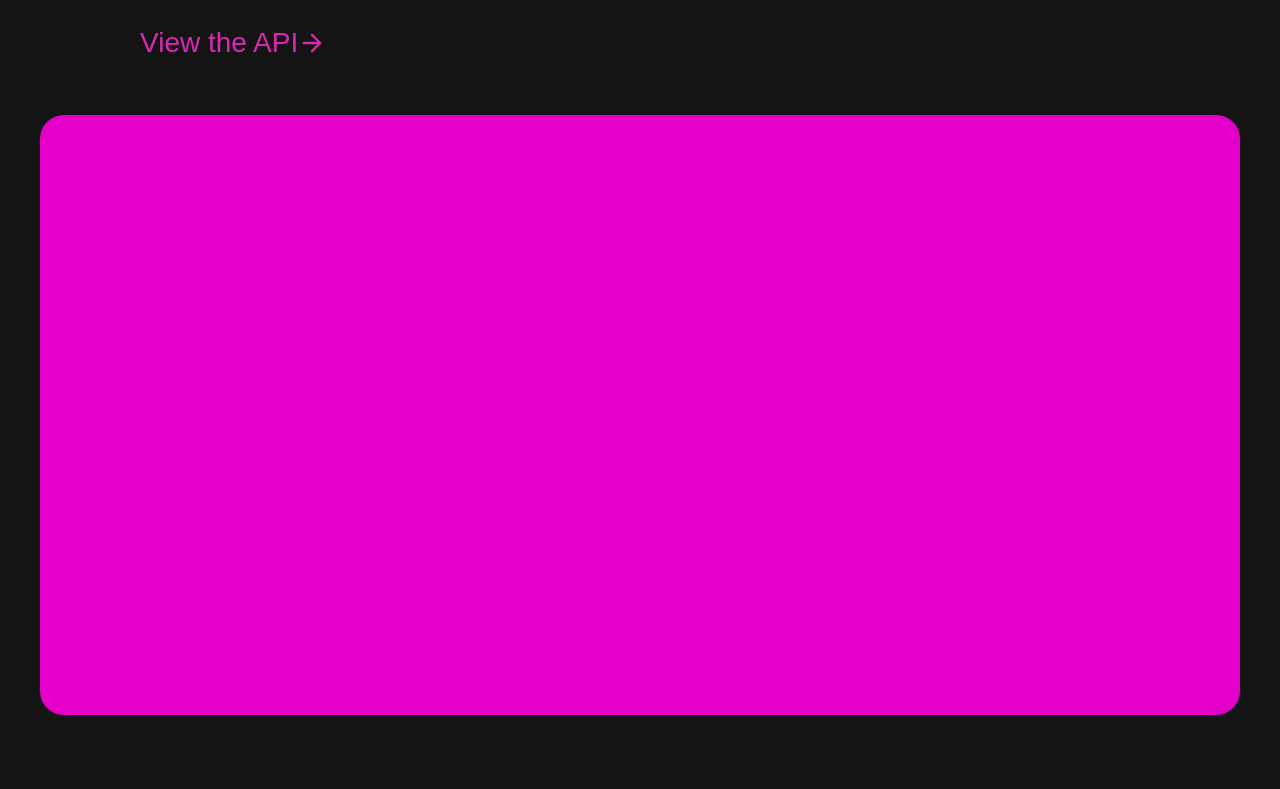
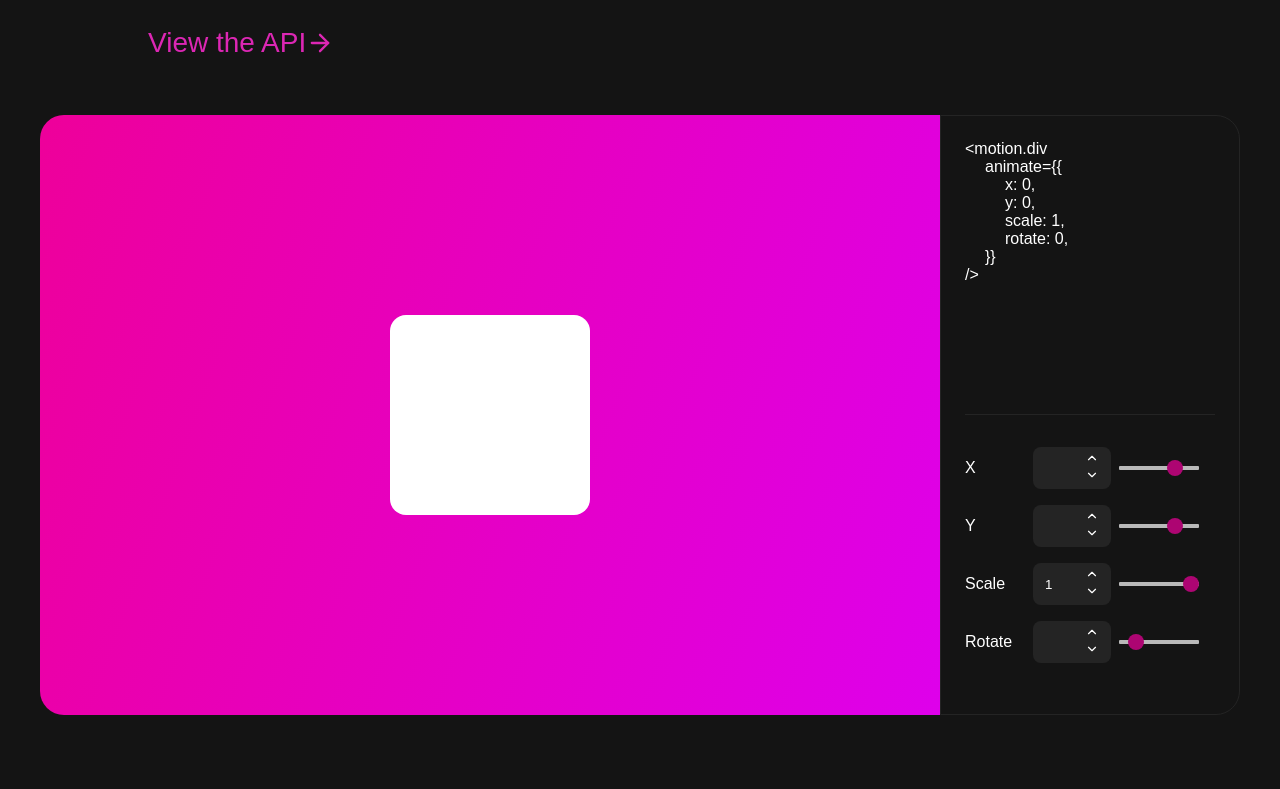
Before and after one commit to FilipePfluck/FramerMotion, a Next.js app: page / in a window 1280 px wide. Shown: the part 1151-1940 px from the top of the page. Built offline with nearby package versions, Linux system fonts and the light colour scheme.

Commit message:
second-day

```diff
--- a/package.json
+++ b/package.json
@@ -8,6 +8,7 @@
     "start": "next start"
   },
   "dependencies": {
+    "framer-motion": "^3.3.0",
     "next": "10.0.6",
     "react": "17.0.1",
     "react-dom": "17.0.1",
--- a/src/components/FirstWidget/index.tsx
+++ b/src/components/FirstWidget/index.tsx
@@ -1,9 +1,82 @@
+import { useState } from 'react'
+
 import * as S from './styles'
 
+import NumberInput from '../NumberInput'
+
 const FirstWidget = () => {
+    const [x, setX] = useState(0)
+    const [y, setY] = useState(0)
+    const [scale, setScale] = useState(1)
+    const [rotate, setRotate] = useState(0)
+
     return(
         <S.Container>
-
+            <S.Left>
+                <S.Square
+                    animate={{
+                        x,
+                        y,
+                        scale,
+                        rotate,
+                    }}
+                />
+            </S.Left>
+            <S.Right>
+                <S.Code>
+                    <p>{'<motion.div'}</p>
+                    <p style={{textIndent:20}}>{'animate={{'}</p>
+                    <p style={{textIndent:40}}>{`x: ${x},`}</p>
+                    <p style={{textIndent:40}}>{`y: ${y},`}</p>
+                    <p style={{textIndent:40}}>{`scale: ${scale},`}</p>
+                    <p style={{textIndent:40}}>{`rotate: ${rotate},`}</p>
+                    <p style={{textIndent:20}}>{'}}'}</p>
+                    <p>{'/>'}</p>
+                </S.Code>
+                <S.Switches>
+                    <S.InputLine>
+                        <S.Label htmlFor="X">X</S.Label>
+                        <NumberInput id="X" value={x} setValue={setX}/>
+                        <S.Range
+                            type="range"
+                            min={-100}
+                            max={100}
+                            onChange={e=>{setX(Number(e.target.value))}}
+                        />
+                    </S.InputLine>
+                    <S.InputLine>
+                        <S.Label htmlFor="Y">Y</S.Label>
+                        <NumberInput id="Y" value={y} setValue={setY}/>
+                        <S.Range
+                            type="range"
+                            min={-100}
+                            max={100}
+                            onChange={e=>{setY(Number(e.target.value))}}
+                        />
+                    </S.InputLine>
+                    <S.InputLine>
+                        <S.Label htmlFor="Scale">Scale</S.Label>
+                        <NumberInput id="Scale" value={scale} setValue={setScale}/>
+                        <S.Range
+                            type="range"
+                            min={0.1}
+                            step={0.1}
+                            max={2}
+                            onChange={e=>{setScale(Number(e.target.value))}}
+                        />
+                    </S.InputLine>
+                    <S.InputLine>
+                        <S.Label htmlFor="Rotate">Rotate</S.Label>
+                        <NumberInput id="Rotate" value={rotate} setValue={setRotate}/>
+                        <S.Range
+                            type="range"
+                            min={0}
+                            max={360}
+                            onChange={e=>{setRotate(Number(e.target.value))}}
+                        />
+                    </S.InputLine>
+                </S.Switches>
+            </S.Right>
         </S.Container>
     )
 }
--- a/src/components/FirstWidget/styles.ts
+++ b/src/components/FirstWidget/styles.ts
@@ -1,8 +1,127 @@
 import styled from 'styled-components'
+
+import {motion} from 'framer-motion'
 
 export const Container = styled.div`
     width: 100%;
     height: 600px;
-    background-color: #E400C9;
     border-radius: 24px;
+    display: flex;
 `
+
+export const Left = styled.div`
+    display: flex;
+    align-items: center;
+    justify-content: center;
+
+    width: 75%;
+    height: 100%;
+    background: linear-gradient(110deg, #EE009A, #DE00EB);
+    overflow: hidden;
+
+    border-radius: 24px 0px 0px 24px;
+`
+
+export const Right = styled.div`
+    display: flex;
+    flex-direction: column;
+    padding: 24px;
+
+    width: 25%;
+    height: 100%;
+    background-color: #141414;
+    border: 1px solid #242424;
+
+    border-radius: 0px 24px 24px 0px;
+`
+
+export const Square = styled(motion.div)`
+    background-color: #FFFFFF;
+    height: 200px;
+    width: 200px;
+    border-radius: 16px;
+`
+
+export const Code = styled.div`
+    height: 50%;
+
+    border-bottom: 1px solid #242424;
+`
+
+export const Switches = styled.form`
+    height: 50%;
+    padding: 16px 0;
+`
+
+export const InputLine = styled.div`
+    display: flex;
+    align-items: center;
+    flex-direction: row;
+    margin: 16px 0;
+`
+
+export const NumberInputContainer = styled.div`
+    padding: 0 12px;
+    background-color: #242424;
+    border-radius: 8px;
+    display: flex;
+    flex-direction: row;
+
+    input{
+        background-color: #242424;
+        width: 50px;
+        border: 0;
+
+        color: #FFF;
+
+        -webkit-appearance: textfield;
+        -moz-appearance: textfield;
+        appearance: textfield;
+
+        &::-webkit-inner-spin-button{
+            -webkit-appearance: none;
+        }
+    }
+
+    div{
+        display: flex;
+        flex-direction: column;
+        margin: 4px 0;
+
+        button{
+            border: 0;
+            background-color: #242424;
+            color: #FFF;
+            font-size: 16px;
+        }
+    }
+`
+
+export const Label = styled.label`
+    height: 100%;
+    width: 60px;
+    margin-right: 8px;
+`
+
+export const Range = styled.input`
+    margin-left: 8px;
+    width: 80px;
+    -webkit-appearance: none;
+
+    height: 4px;
+    border-radius: 1px;
+    outline: none;
+    opacity: 0.7;
+    -webkit-transition: .2s;
+    transition: opacity .2s;
+
+    &::-webkit-slider-thumb {
+        -webkit-appearance: none;
+        appearance: none;
+        width: 16px;
+        height: 16px;
+        border-radius: 8px;
+        background: #EE009A;
+        cursor: pointer;
+    }
+`
--- /dev/null
+++ b/src/components/NumberInput/index.tsx
@@ -0,0 +1,34 @@
+import React, {Dispatch, SetStateAction} from 'react'
+
+import {FiChevronUp, FiChevronDown} from 'react-icons/fi'
+
+import * as S from './styles'
+
+interface props{
+    id?:string
+    setValue: Dispatch<SetStateAction<number>>
+    value: number
+}
+
+const NumberInput: React.FC<props> = ({children, value, id, setValue}) => {
+    return(
+        <S.NumberInputContainer>
+            <input
+                id={id}
+                value={value === 0 ? '':value}
+                type="number"
+                onChange={e=>{setValue(Number(e.target.value))}}
+            />
+            <div>
+                <button type="button" onClick={()=>{setValue(state=>state+1)}}>
+                    <FiChevronUp/>
+                </button>
+                <button type="button" onClick={()=>{setValue(state=>state-1)}}>
+                    <FiChevronDown/>
+                </button>
+            </div>
+        </S.NumberInputContainer>
+    )
+}
+
+export default NumberInput
--- /dev/null
+++ b/src/components/NumberInput/styles.ts
@@ -0,0 +1,42 @@
+import styled from 'styled-components'
+
+export const Container = styled.div`
+
+`
+
+export const NumberInputContainer = styled.div`
+    padding: 0 12px;
+    background-color: #242424;
+    border-radius: 8px;
+    display: flex;
+    flex-direction: row;
+
+    input{
+        background-color: #242424;
+        width: 40px;
+        border: 0;
+
+        color: #FFF;
+
+        -webkit-appearance: textfield;
+        -moz-appearance: textfield;
+        appearance: textfield;
+
+        &::-webkit-inner-spin-button{
+            -webkit-appearance: none;
+        }
+    }
+
+    div{
+        display: flex;
+        flex-direction: column;
+        margin: 4px 0;
+
+        button{
+            border: 0;
+            background-color: #242424;
+            color: #FFF;
+            font-size: 14px;
+        }
+    }
+`
--- a/src/pages/Home/index.tsx
+++ b/src/pages/Home/index.tsx
@@ -105,7 +105,7 @@ const Home = ()=>{
 
                 <FourthWidget/>
 
-                <S.FinalConsideration>
+                {/* <S.FinalConsideration>
                     <div>
                         <h1>Get started with Framer Motion</h1>
                         <p>There’s a whole lot more to discover, dive into the complete API reference for Motion.</p>
@@ -152,7 +152,7 @@ const Home = ()=>{
                         </li>
                     </S.FinalConsiderationList>
 
-                </S.FinalConsideration>
+                </S.FinalConsideration> */}
 
             </S.Content>
         </S.Container>
--- a/src/pages/Home/styles.ts
+++ b/src/pages/Home/styles.ts
@@ -7,16 +7,20 @@ interface DegradeProps{
 
 export const Container = styled.div`
 
-    min-height: 100vh;
-    width: 100vw;
 `
 
 export const Content = styled.div`
     display: flex;
     flex-direction: column;
 
+    width: 100%;
     max-width: 1200px;
     margin: 0 auto;
+
+
+    @media(max-width: 800px){
+        padding: 16px;
+    }
 `
 
 export const Group = styled.div`
@@ -25,7 +29,7 @@ export const Group = styled.div`
 
 export const TextGroup = styled.div`
     margin-top: 120px;
-    margin-left: 100px;
+    margin-left: 108px;
     margin-bottom: 56px;
 
     display: flex;
@@ -43,6 +47,11 @@ export const TextGroup = styled.div`
         &:hover{
             filter: brightness(0.8);
         }
+
+        @media(max-width: 800px){
+            font-size: 80px;
+            max-width: 360px;
+        }
     }
 
     p{
@@ -51,6 +60,10 @@ export const TextGroup = styled.div`
         line-height: 40px;
         max-width: 480px;
     }
+
+    @media(max-width: 800px){
+        margin-left: 0;
+    }
 `
 
 export const TextTitle = styled.div`
@@ -58,10 +71,10 @@ export const TextTitle = styled.div`
 `
 
 export const Degrade = styled.h1<DegradeProps>`
-font-size: 72px;
-  background: -webkit-linear-gradient(10deg, ${props => props.color1}, ${props => props.color2});
-  -webkit-background-clip: text;
-  -webkit-text-fill-color: transparent;
+    font-size: 72px;
+    background: -webkit-linear-gradient(10deg, ${props => props.color1}, ${props => props.color2});
+    -webkit-background-clip: text;
+    -webkit-text-fill-color: transparent;
 `
 
 export const LinksContainer = styled.div`
@@ -76,6 +89,15 @@ export const LinksContainer = styled.div`
         font-size: 28px;
         color: #DC27B4;
         cursor: pointer;
+
+        @media(max-width: 800px){
+            margin-bottom: 8px;
+            font-size: 20px;
+        }
+    }
+
+    @media(max-width: 800px){
+        flex-direction: column;
     }
 `
 
@@ -84,7 +106,15 @@ export const SecondTextGroup = styled(TextGroup)`
         h1{
             font-size: 80px;
             max-width: 900px;
+
+            @media(max-width: 800px){
+                font-size: 50px;
+            }
         }
+    }
+
+    @media(max-width: 800px){
+        margin-left: 0;
     }
 
 `
@@ -113,9 +143,18 @@ export const FinalConsideration = styled.div`
             line-height: 40px;
         }
     }
+
+    @media(max-width: 800px){
+        display: flex;
+        flex-direction: column;
+        align-items: left;
+        justify-content: left;
+        margin: 56px 0;
+    }
 `
 
 export const FinalConsiderationList = styled.ul`
+
     list-style: none;
 
     li{
```
Also changed, not shown: src/components/SecondWidget/index.tsx (+31 -0 lines), src/components/SecondWidget/styles.ts (+45 -1 lines), 1 other file (tests, documents, lock files or other folders).
